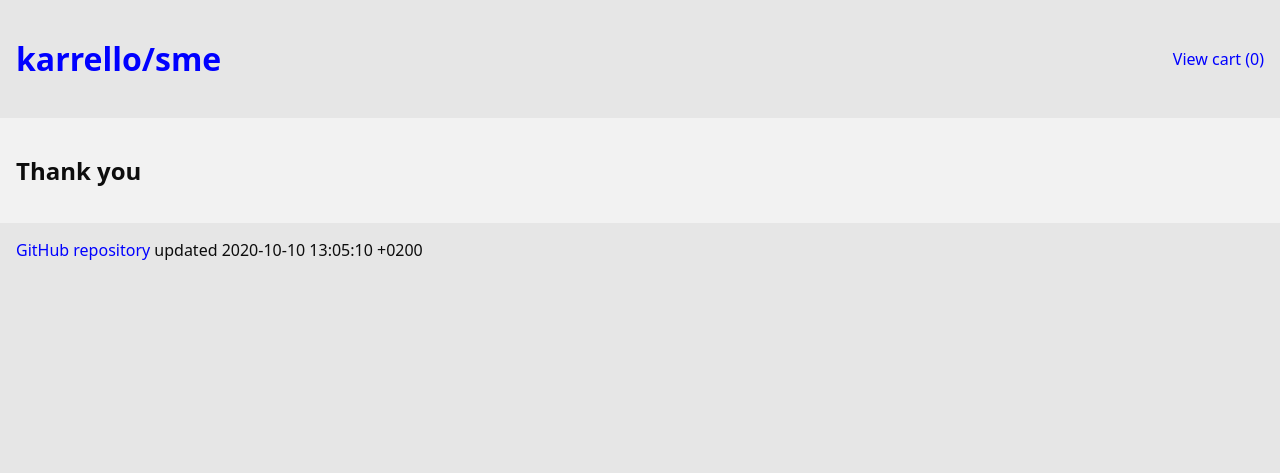
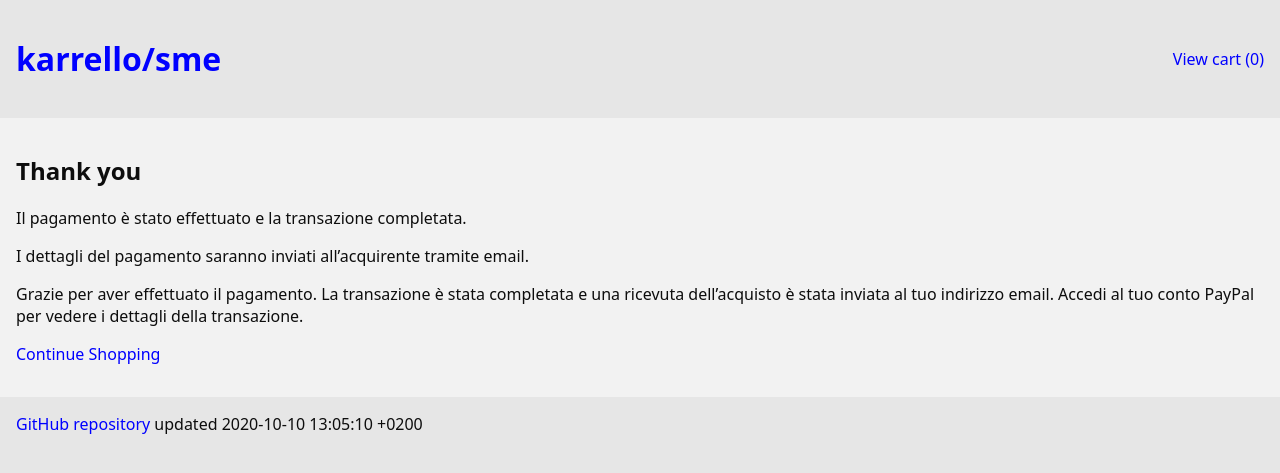
Before and after one commit to karrello/sme, a Jekyll site: the page built from assets/pages/thankyou.md, in a window 1280 px wide. Shown: the top 473 px of the page. Built offline with Jekyll 4.4.1, drawn with Linux system fonts in a browser that asks for light colours; our own code applies the rules of GitHub Pages for plain Markdown files.

Commit message:
Meet prerequisites

```diff
--- a/assets/pages/thankyou.md
+++ b/assets/pages/thankyou.md
@@ -3,3 +3,13 @@ permalink: thankyou
 ---
 
 # Thank you
+
+Il pagamento è stato effettuato e la transazione completata.
+
+I dettagli del pagamento saranno inviati all'acquirente tramite email.
+
+Grazie per aver effettuato il pagamento. La transazione è stata completata e una ricevuta dell'acquisto è stata inviata al tuo indirizzo email. Accedi al tuo conto PayPal per vedere i dettagli della transazione.
+
+<p>
+  <a href="{{ site.baseurl }}/">Continue Shopping</a>
+</p>
```
